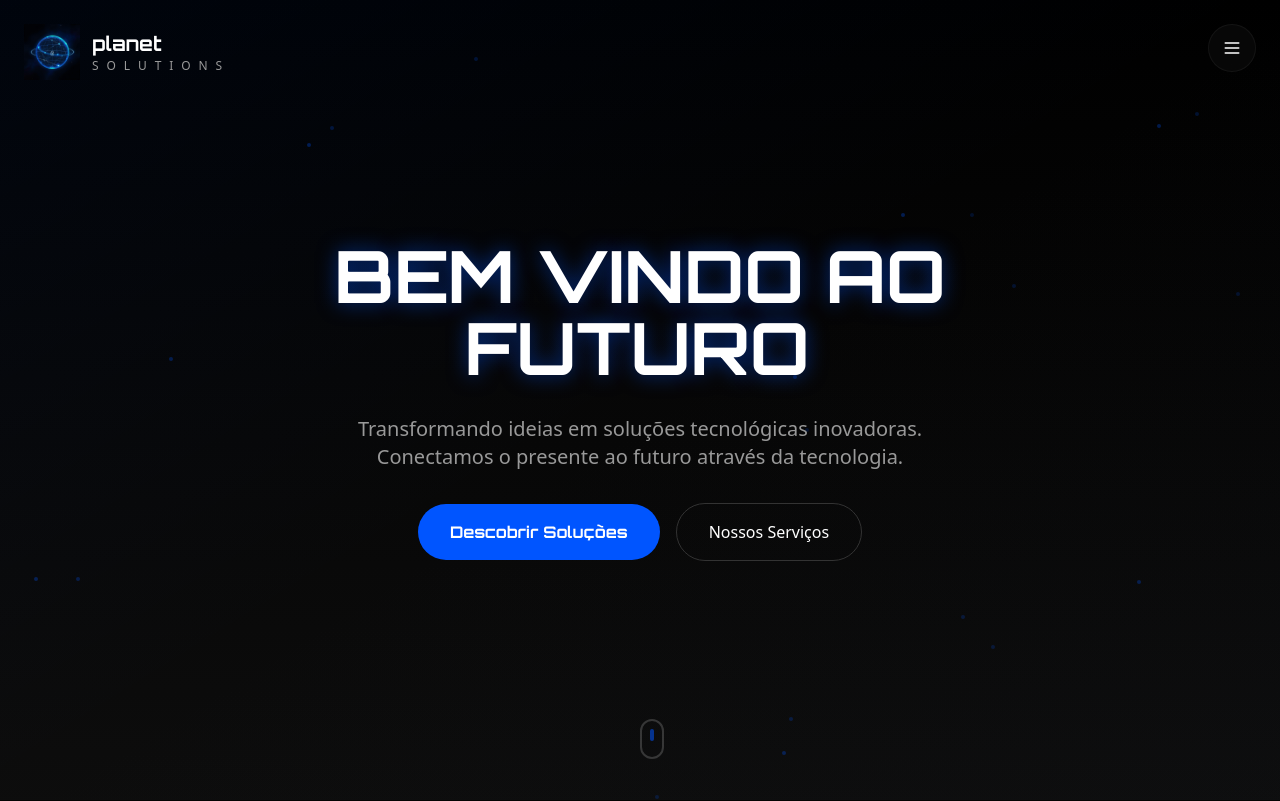
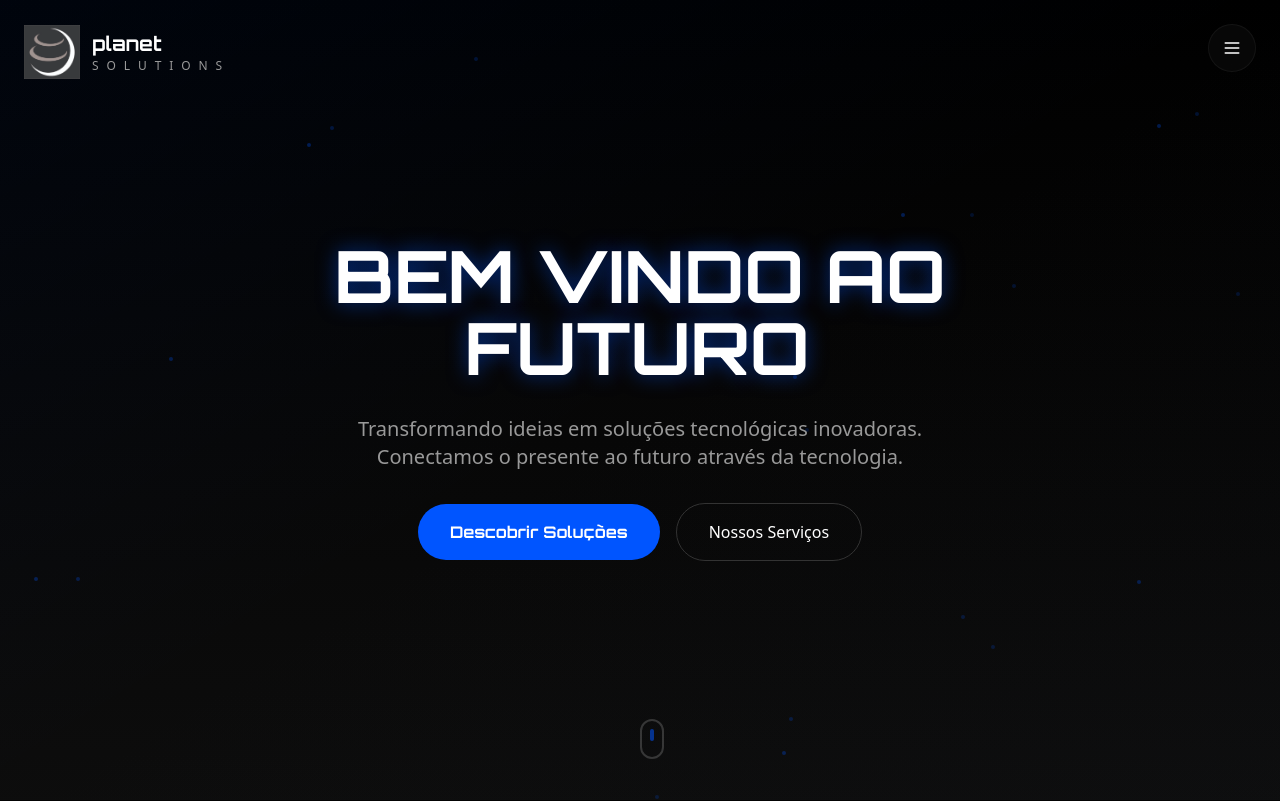
Before and after one commit to rws5/future-minimal-web, a React (Vite) app: page / in a window 1280 px wide. Shown: the top 801 px of the page. Built offline with nearby package versions, Linux system fonts and the light colour scheme.

Commit message:
Trocar logo do site
Substitui a logo do site pela imagem fornecida.

```diff
--- a/src/components/Logo.tsx
+++ b/src/components/Logo.tsx
@@ -1,5 +1,3 @@
-import planetLogo from '@/assets/planet-logo.png';
-
 export default function Logo() {
   return (
     <div className="fixed top-6 left-6 z-50">
@@ -7,8 +5,8 @@ export default function Logo() {
         {/* Logo Image */}
         <div className="relative w-14 h-14">
           <img
-            src={planetLogo}
-            alt="Planet Solutions Logo"
+            src="/lovable-uploads/b89fc86f-16f2-494b-aba0-3939986a8bdc.png"
+            alt="Logo"
             className="w-full h-full object-contain"
           />
         </div>
```
Also changed, not shown: public/lovable-uploads/b89fc86f-16f2-494b-aba0-3939986a8bdc.png (added).
